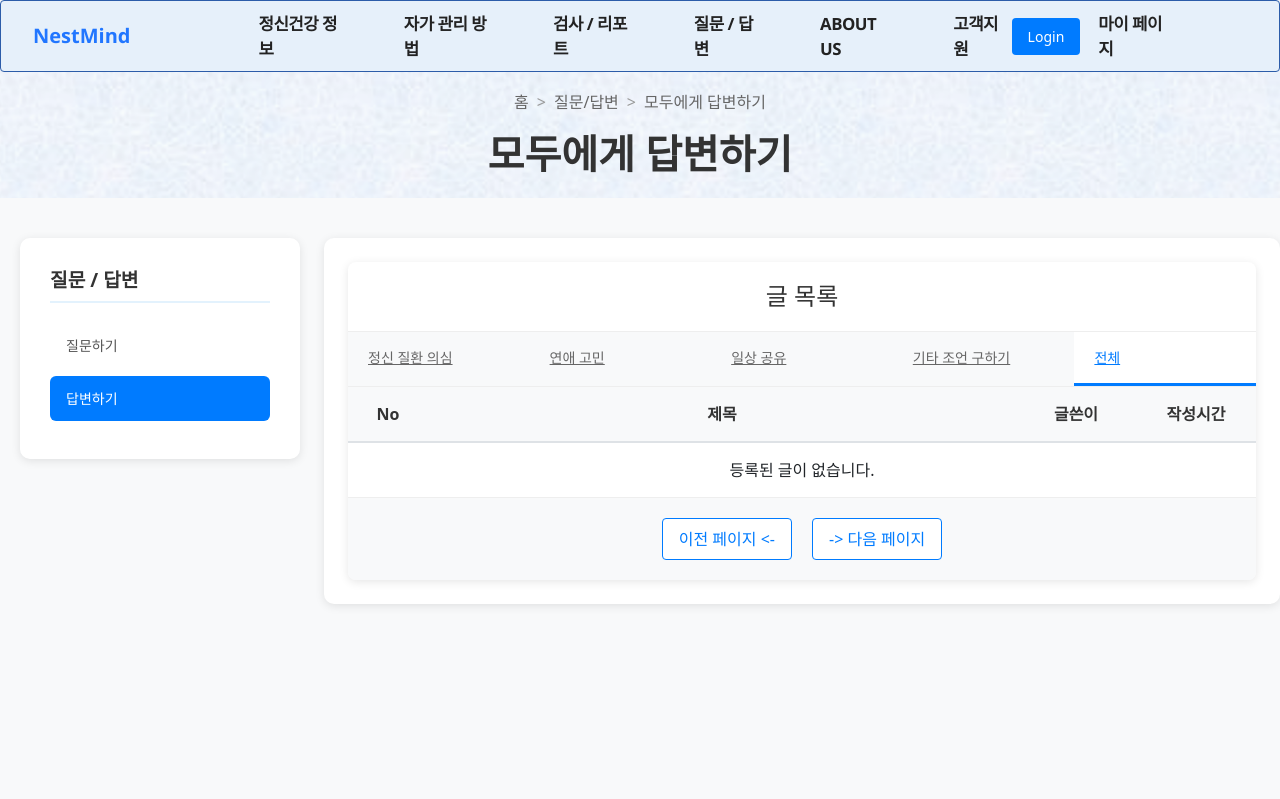
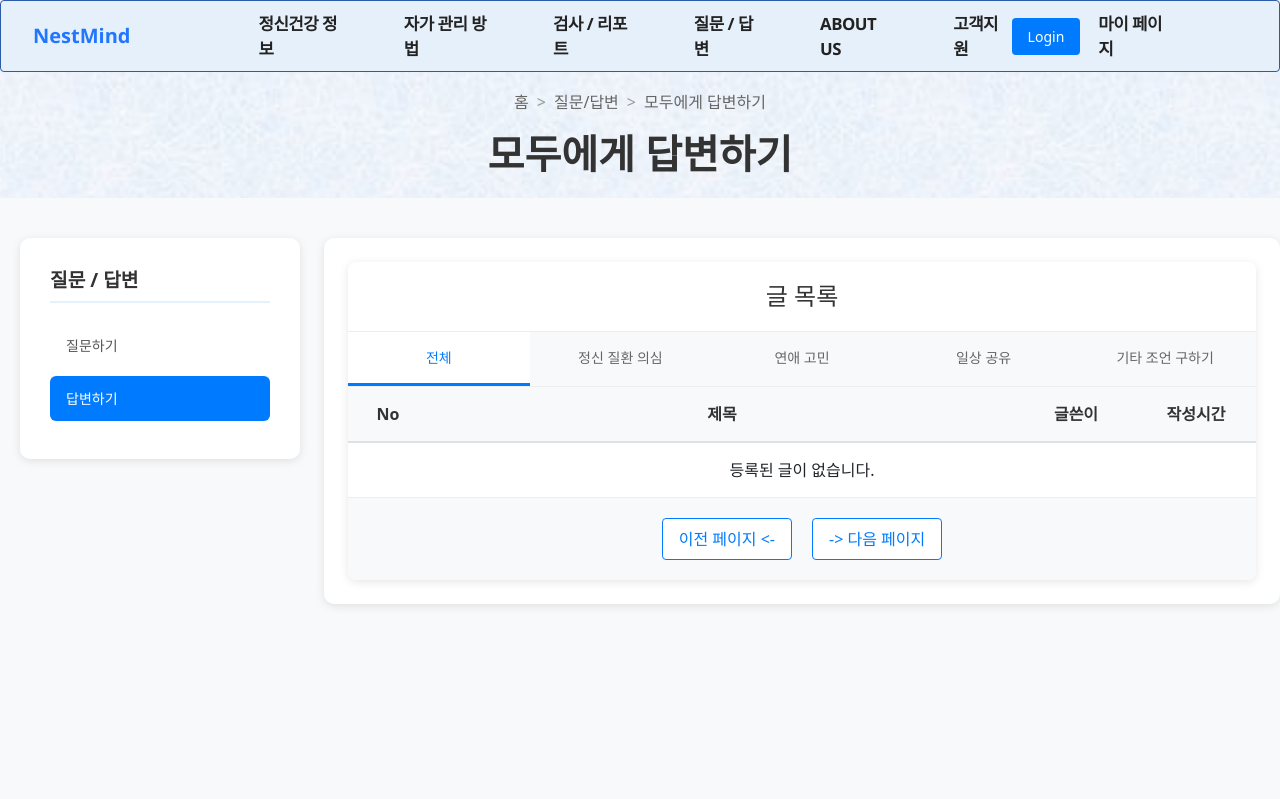
Before and after one commit to k1mBeomJoon/NestMind_web, a Django app: page /answer-question/ in a window 1280 px wide. Shown: the top 799 px of the page. Run offline with Django 5.2, Linux system fonts and the light colour scheme; data that the repository does not hold is empty; some libraries are stand-ins or nearby versions.

Commit message:
fix : 게시판 버튼 디자인 수정

```diff
--- a/templates/pages/qna/answer_question.html
+++ b/templates/pages/qna/answer_question.html
@@ -32,11 +32,11 @@
 
                 <!-- 카테고리 탭 -->
                 <div class="category-tabs">
+                    <a href="?" class="tab-btn{% if not selected_category %} active{% endif %}">전체</a>
                     <a href="?category=mental_illness" class="tab-btn{% if selected_category == 'mental_illness' %} active{% endif %}">정신 질환 의심</a>
                     <a href="?category=relationship" class="tab-btn{% if selected_category == 'relationship' %} active{% endif %}">연애 고민</a>
                     <a href="?category=daily_life" class="tab-btn{% if selected_category == 'daily_life' %} active{% endif %}">일상 공유</a>
                     <a href="?category=other_advice" class="tab-btn{% if selected_category == 'other_advice' %} active{% endif %}">기타 조언 구하기</a>
-                    <a href="?" class="tab-btn{% if not selected_category %} active{% endif %}">전체</a>
                 </div>
 
                 <!-- 게시글 목록 테이블 -->
@@ -108,6 +108,16 @@
     color: #666;
     transition: all 0.3s;
     border-bottom: 3px solid transparent;
+    display: flex;
+    align-items: center;
+    justify-content: center;
+    text-align: center;
+    text-decoration: none;
+}
+
+.tab-btn:hover,
+.tab-btn.active {
+    text-decoration: none;
 }
 
 .tab-btn:hover {
```
